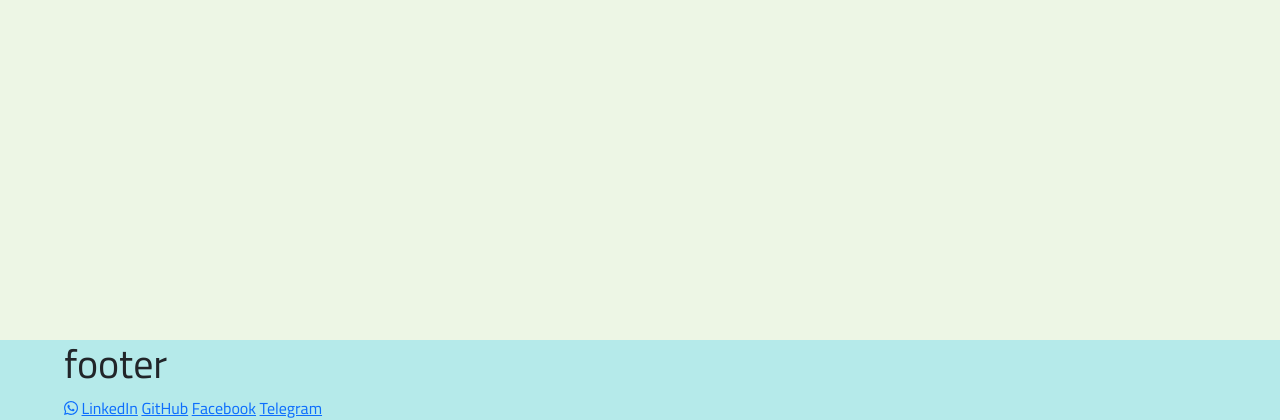
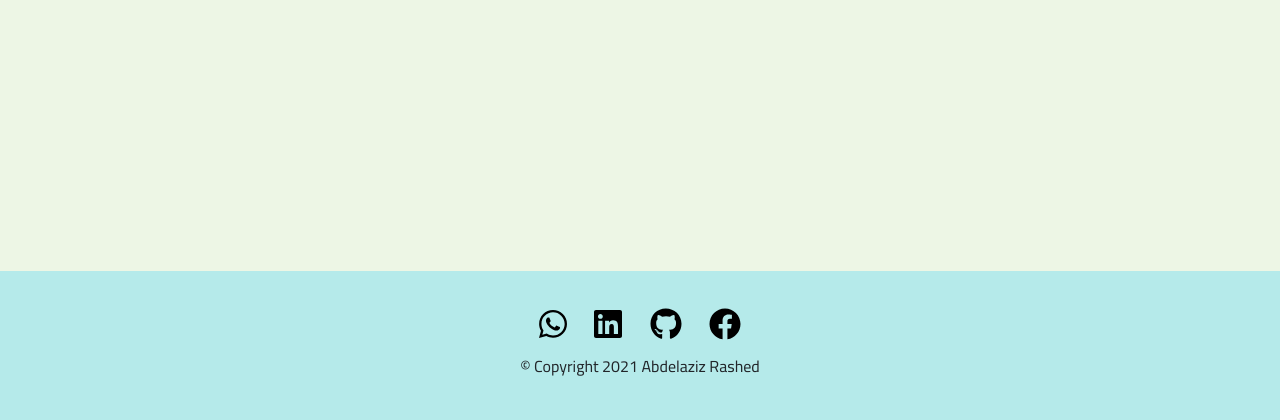
Before and after one commit to abdelazizrashed/AR-Personal-Website, a Flask app: page / in a window 1280 px wide. Shown: the part 380-800 px from the top of the page. Run offline with Flask 2, Linux system fonts and the light colour scheme; some libraries are stand-ins or nearby versions.

Commit message:
Finish front-end footer

```diff
--- a/app/frontend/static/css/common.css
+++ b/app/frontend/static/css/common.css
@@ -30,6 +30,17 @@ body {
 
 /*******************Footer************************/
 
-.fab {
+.footer {
+  text-align: center;
+  padding: 2%;
+}
+
+.footer-icons {
   font-size: 2rem;
+  color: black;
+  margin: 1%;
 }
+
+.icons-container {
+  text-align: center;
+}
--- a/app/frontend/templates/pages/index.html
+++ b/app/frontend/templates/pages/index.html
@@ -8,7 +8,6 @@
 {%endblock%}
 
 {%block content%}
-
 {%endblock%}
 
 {%block js%}
--- a/app/frontend/templates/partials/footer.html
+++ b/app/frontend/templates/partials/footer.html
@@ -1,8 +1,17 @@
-<div class="navbar-n-footer-color fixed-bottom padding-5-lr">
-  <h1>footer</h1>
-  <a href="#"><i class="fab fa-whatsapp"></i></a>
-  <a href="#">LinkedIn</a>
-  <a href="#">GitHub</a>
-  <a href="#">Facebook</a>
-  <a href="#">Telegram</a>
-</div>
+<footer class="navbar-n-footer-color fixed-bottom padding-5-lr footer">
+  <div class="container-fluid">
+    <a href="https://wa.me/message/JQC5TF6DHOB6B1"
+      ><i class="fab fa-whatsapp footer-icons"></i
+    ></a>
+    <a href="https://www.linkedin.com/in/abdelaziz-y-rashed/"
+      ><i class="fab fa-linkedin footer-icons"></i
+    ></a>
+    <a href="https://github.com/abdelazizrashed"
+      ><i class="fab fa-github footer-icons"></i
+    ></a>
+    <a href="https://www.facebook.com/abde1aziz/"
+      ><i class="fab fa-facebook footer-icons"></i
+    ></a>
+  </div>
+  <p>© Copyright 2021 Abdelaziz Rashed</p>
+</footer>
```
